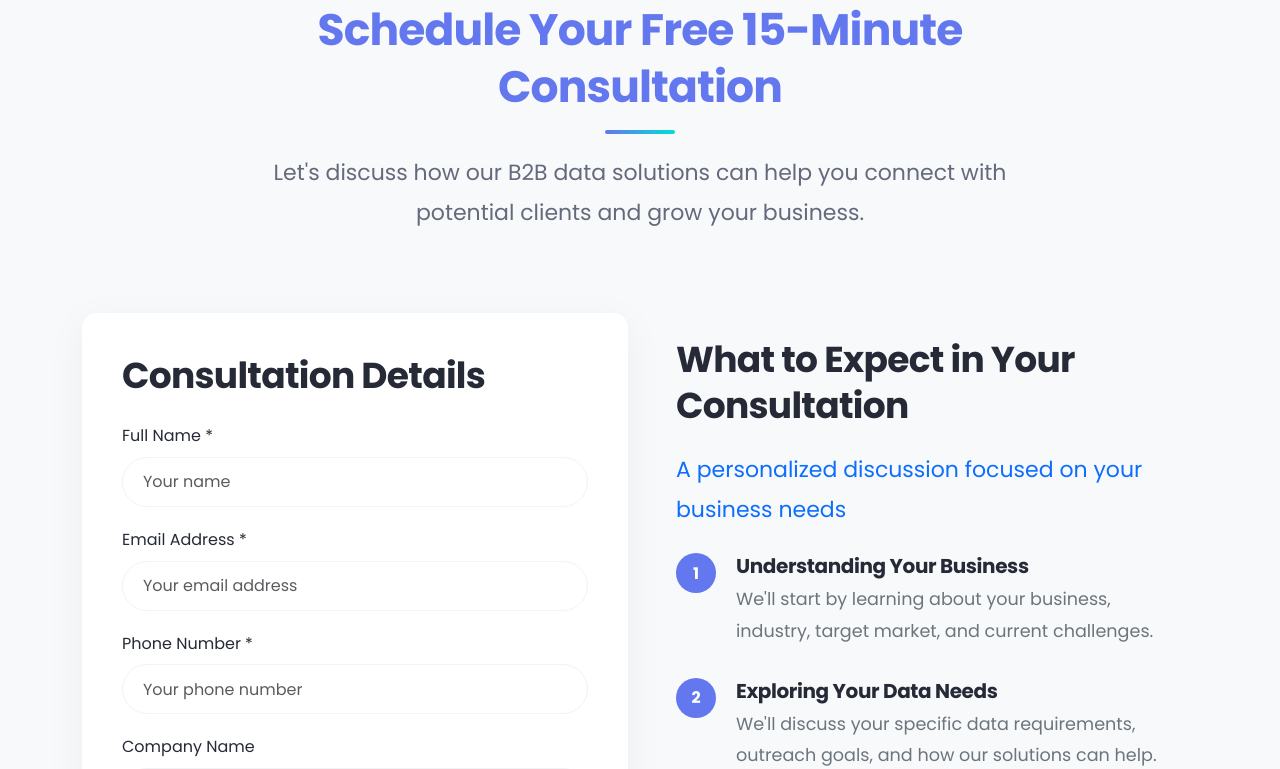
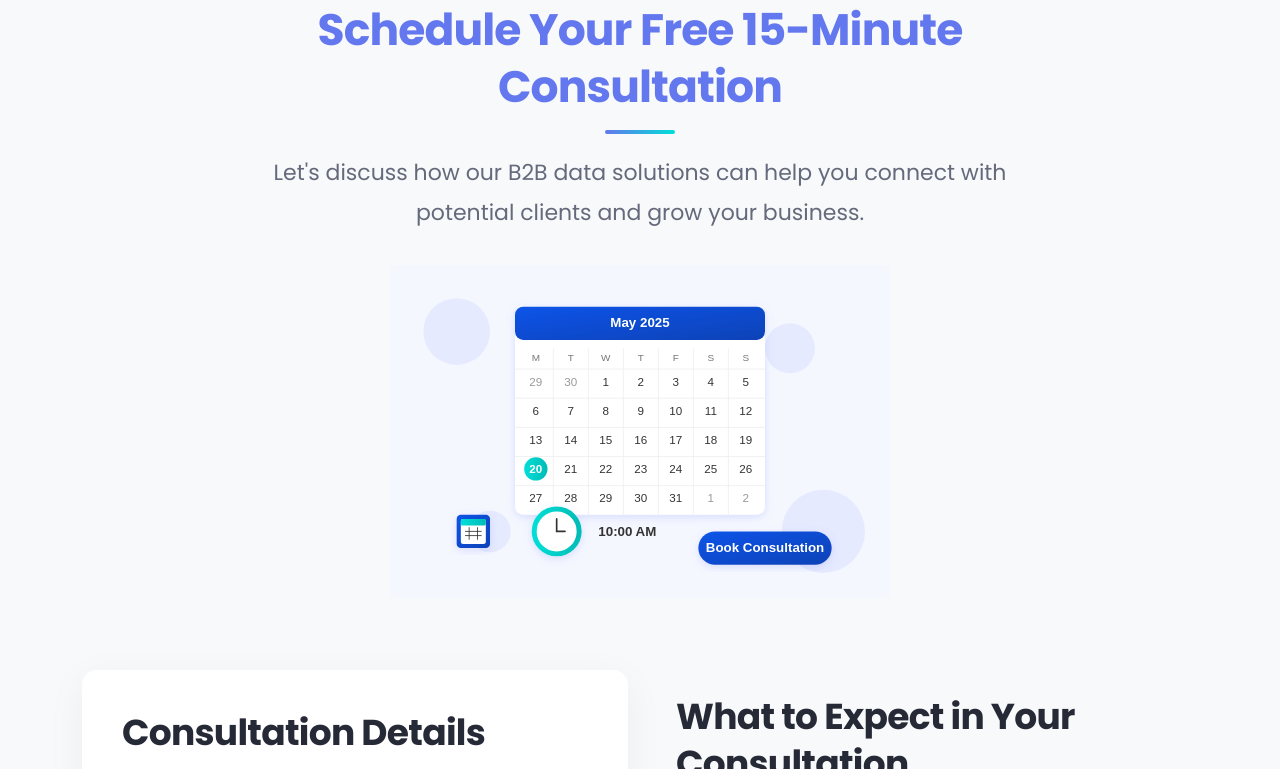
Before and after one commit to DataLeadGen/opera-leads, a Flask app: page /booking in a window 1280 px wide. Shown: the part 647-1416 px from the top of the page. Run offline with Flask 3, Linux system fonts and the light colour scheme.

Commit message:
Enhance user experience with engaging graphics on booking and FAQ pages
Adds booking-graphic.svg and faq-graphic.svg to static/assets and includes them in templates/booking.html and templates/faq.html.

Replit-Commit-Author: Agent
Replit-Commit-Session-Id: 3a5c348a-7d92-4d09-b08e-c5ef31248bf7
Replit-Commit-Screenshot-Url: https://storage.googleapis.com/screenshot-production-us-central1/37320359-561d-445a-ba72-963bc12e1835/b08e5035-81a4-45ff-8a0c-12b017ad261d.jpg

```diff
--- a/templates/booking.html
+++ b/templates/booking.html
@@ -27,6 +27,9 @@
                 <div class="col-lg-8 text-center fade-in">
                     <h2>Schedule Your Free 15-Minute Consultation</h2>
                     <p class="lead">Let's discuss how our B2B data solutions can help you connect with potential clients and grow your business.</p>
+                    <div class="text-center my-4">
+                        <img src="{{ url_for('static', filename='assets/booking-graphic.svg') }}" alt="Book a Consultation" class="img-fluid animated-image" style="max-width: 500px;">
+                    </div>
                 </div>
             </div>
             <div class="row">
--- a/templates/faq.html
+++ b/templates/faq.html
@@ -27,6 +27,9 @@
                 <div class="col-lg-8 mx-auto fade-in">
                     <h2>Find Answers to Your Questions</h2>
                     <p class="lead">Browse through our comprehensive FAQ to learn more about our services, processes, and how we can help your business grow.</p>
+                    <div class="text-center my-4">
+                        <img src="{{ url_for('static', filename='assets/faq-graphic.svg') }}" alt="Frequently Asked Questions" class="img-fluid animated-image" style="max-width: 500px;">
+                    </div>
                 </div>
             </div>
             <div class="row justify-content-center mb-5">
```
Also changed, not shown: static/assets/booking-graphic.svg (added), static/assets/faq-graphic.svg (added).
